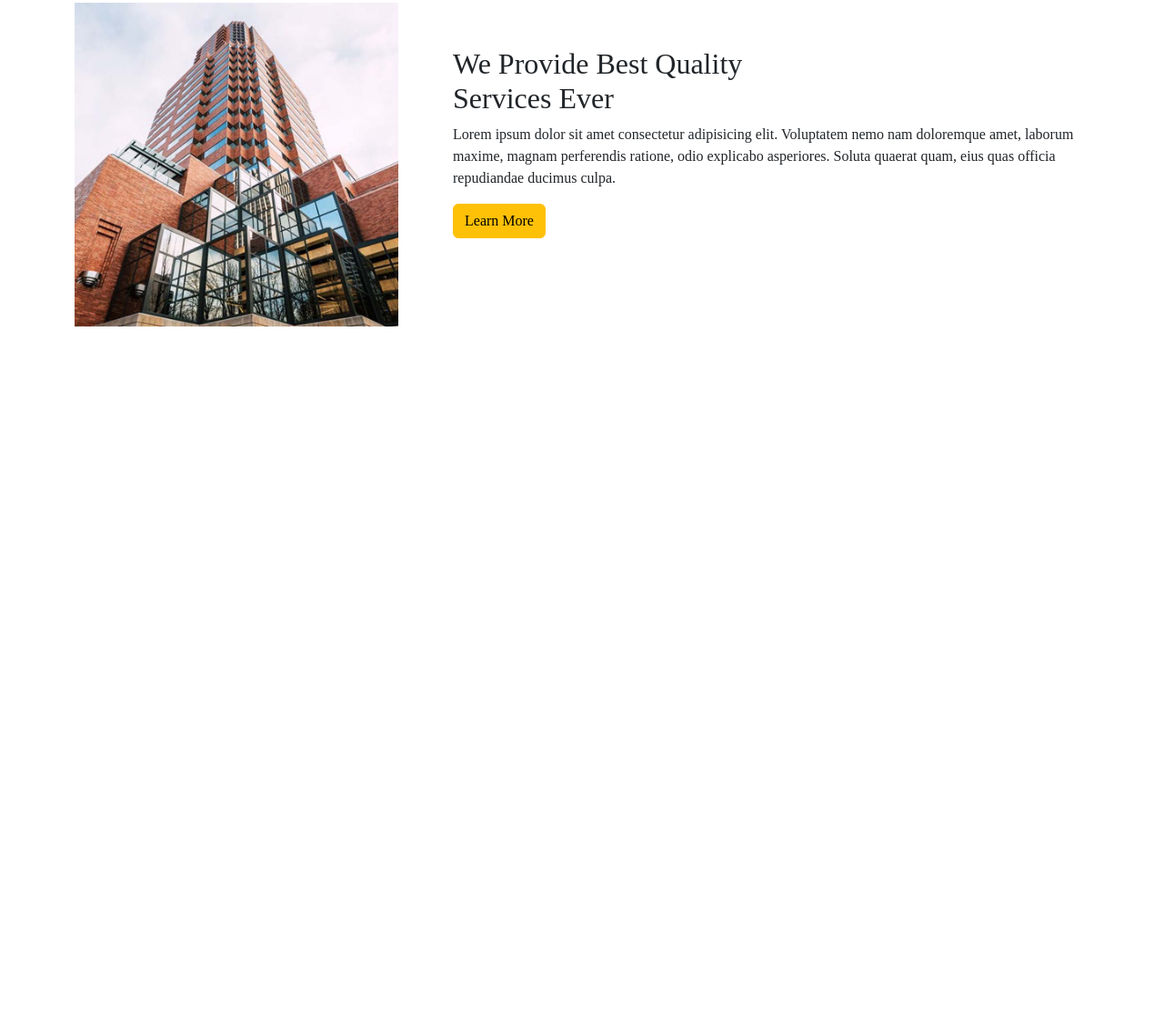
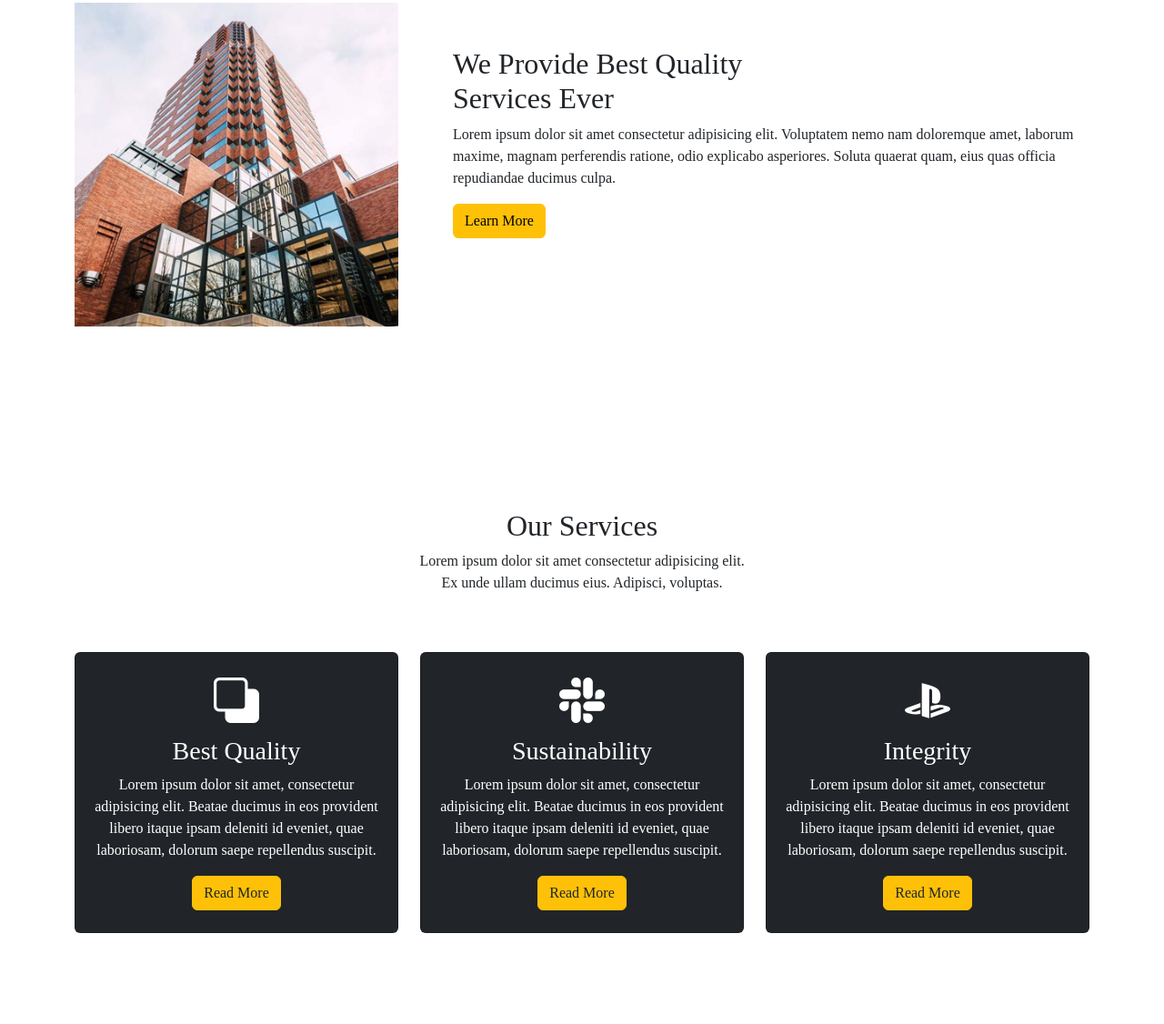
Before and after one commit to ersaumya/InfraCon-Bootstrap5, a plain HTML site: page index.html in a window 1280 px wide. Shown: the part 897-2023 px from the top of the page at 91% size. Before the commit the page ends 1356 px from the top, so only its background shows below. Drawn offline with nearby package versions, Linux system fonts and the light colour scheme.

Commit message:
services section added

```diff
--- a/index.html
+++ b/index.html
@@ -4,6 +4,7 @@
     <meta charset="UTF-8">
     <meta name="viewport" content="width=device-width, initial-scale=1.0">
     <title>Document</title>
+    <link rel="stylesheet" href="https://cdn.jsdelivr.net/npm/bootstrap-icons@1.11.1/font/bootstrap-icons.css">
     <link href="https://cdn.jsdelivr.net/npm/bootstrap@5.3.2/dist/css/bootstrap.min.css" rel="stylesheet" integrity="sha384-T3c6CoIi6uLrA9TneNEoa7RxnatzjcDSCmG1MXxSR1GAsXEV/Dwwykc2MPK8M2HN" crossorigin="anonymous">
     <link rel="stylesheet" href="style.css">
 </head>
@@ -109,6 +110,64 @@
       </div>
     </section>
     <!--About End-->
+    <!--Services Start-->
+    <section id="services" class="services section-padding">
+      <div class="container">
+        <div class="row">
+          <div class="col-md-12">
+            <div class="section-header text-center pb-5">
+              <h2>Our Services</h2>
+              <p>Lorem ipsum dolor sit amet consectetur adipisicing elit.<br> Ex unde ullam ducimus eius. Adipisci, voluptas.</p>
+            </div>
+          </div>
+        </div>
+        <div class="row">
+          <div class="col-12 col-md-12 col-lg-4">
+            <div class="card text-white text-center bg-dark pb-2">
+              <div class="card-body">
+                <i class="bi bi-subtract"></i>
+                <h3 class="card-title">Best Quality</h3>
+                <p class="class-lead">
+                  Lorem ipsum dolor sit amet, consectetur adipisicing elit. Beatae ducimus in eos provident libero itaque ipsam deleniti id eveniet, quae laboriosam, dolorum saepe repellendus suscipit.
+                </p>
+                <button class="btn btn-warning text-dark">
+                  Read More
+                </button>
+              </div>
+            </div>
+          </div>
+          <div class="col-12 col-md-12 col-lg-4">
+            <div class="card text-white text-center bg-dark pb-2">
+              <div class="card-body">
+                <i class="bi bi-slack"></i>
+                <h3 class="card-title">Sustainability</h3>
+                <p class="class-lead">
+                  Lorem ipsum dolor sit amet, consectetur adipisicing elit. Beatae ducimus in eos provident libero itaque ipsam deleniti id eveniet, quae laboriosam, dolorum saepe repellendus suscipit.
+                </p>
+                <button class="btn btn-warning text-dark">
+                  Read More
+                </button>
+              </div>
+            </div>
+          </div>
+          <div class="col-12 col-md-12 col-lg-4">
+            <div class="card text-white text-center bg-dark pb-2">
+              <div class="card-body">
+                <i class="bi bi-playstation"></i>
+                <h3 class="card-title">Integrity</h3>
+                <p class="class-lead">
+                  Lorem ipsum dolor sit amet, consectetur adipisicing elit. Beatae ducimus in eos provident libero itaque ipsam deleniti id eveniet, quae laboriosam, dolorum saepe repellendus suscipit.
+                </p>
+                <button class="btn btn-warning text-dark">
+                  Read More
+                </button>
+              </div>
+            </div>
+          </div>
+        </div>
+      </div>
+    </section>
+    <!--Services Start-->
 
       <script src="https://cdn.jsdelivr.net/npm/bootstrap@5.3.2/dist/js/bootstrap.bundle.min.js" integrity="sha384-C6RzsynM9kWDrMNeT87bh95OGNyZPhcTNXj1NW7RuBCsyN/o0jlpcV8Qyq46cDfL" crossorigin="anonymous"></script>
 </body>
--- a/style.css
+++ b/style.css
@@ -58,6 +58,9 @@ body{
 .w-100{
     height: 100vh;
 }
+.services .card-body i{
+    font-size: 50px;
+}
 /*----Responsive css-----*/
 @media only screen and (min-width:768px) and (max-width:991px){
     .navbar-nav{
```
